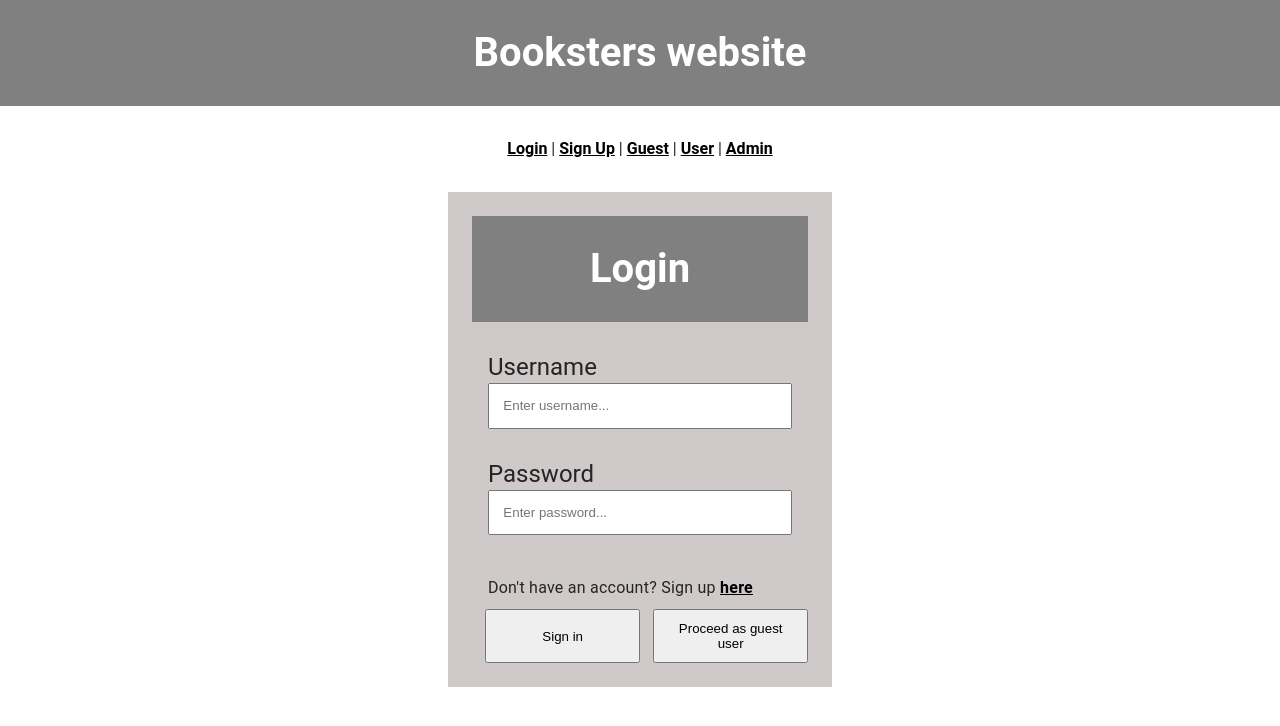
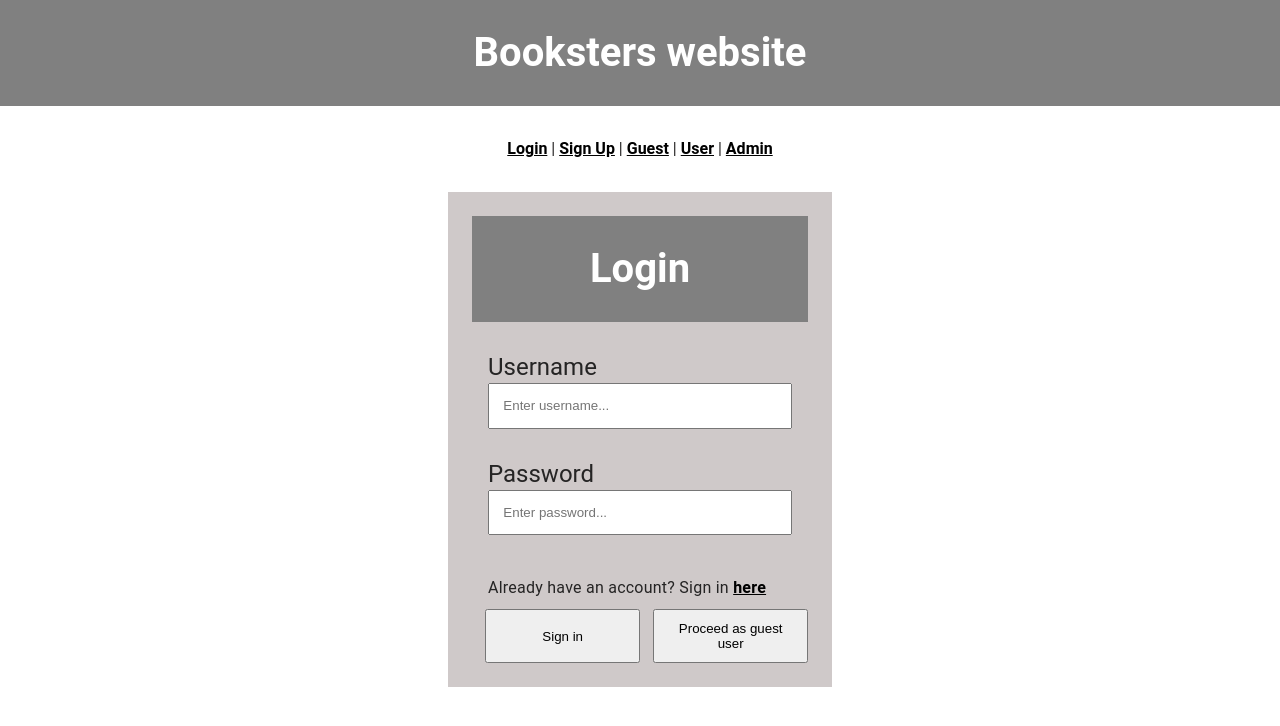
Before and after one commit to rodercode/frontend-auth-vue, a Vue app in the folder frontend/: page /login in a window 1280 px wide. Shown: the top 726 px of the page. Built offline with nearby package versions, Linux system fonts and the light colour scheme.

Commit message:
user baseForm component in login view

```diff
--- a/frontend/src/components/BaseForm.vue
+++ b/frontend/src/components/BaseForm.vue
@@ -27,7 +27,12 @@
       Already have an account? Sign in
       <router-link class="link" :to="{ name: 'login' }">here</router-link>
     </p>
-    <button class="btn">Sign up</button>
+    <div class="container-btns">
+      <button class="btn">Sign in</button>
+      <button @click="$router.push('/guest')" class="btn">
+        Proceed as guest user
+      </button>
+    </div>
   </form>
 </template>
 
@@ -39,7 +44,7 @@ export default defineComponent({
   components: { BaseInput },
   props: {
     header: String,
-    msg:String
+    msg: String,
   },
   data() {
     return {
--- a/frontend/src/views/LoginView.vue
+++ b/frontend/src/views/LoginView.vue
@@ -1,40 +1,6 @@
 <template>
-  <div class="container-login">
-    <form class="form-login" v-on:submit.prevent="handleButton">
-      <header class="form-header">
-        <h1>Login</h1>
-      </header>
-      <section class="section-input">
-        <label class="label-username">Username</label>
-        <BaseInput
-          textType="type"
-          placeholderValue="Enter username..."
-          v-model="consumer.username"
-        />      </section>
-
-      <section class="section-input">
-        <label class="label-password">Password</label>
-        <BaseInput
-          textType="password"
-          placeholderValue="Enter password..."
-          v-model="consumer.password"
-        />     </section>
-
-      <div class="container-error-msg" v-if="msg !== 'Successfully'">
-        <p class="error-msg">{{ msg }}</p>
-      </div>
-
-       <p class="info-link">
-        Don't have an account? Sign up
-        <router-link class="link" :to="{ name: 'register' }">here</router-link>
-      </p>
-      <div class="container-btns">
-        <button class="btn">Sign in</button>
-        <button @click="$router.push('/guest')" class="btn">
-          Proceed as guest user
-        </button>
-      </div>
-    </form>
+  <div class="container">
+    <BaseForm @sendUserDetails="loginUser" :header="header" :msg="msg" />
   </div>
 </template>
 
@@ -46,27 +12,28 @@ import { Consumer } from "../model/consumer";
 import authService from "@/service/authService";
 
 // Components
-import BaseInput from "@/components/BaseInput.vue";
+import BaseForm from "@/components/BaseForm.vue";
 
 export default defineComponent({
   name: "RegisterView",
-  components:{BaseInput},
+  components: { BaseForm },
   data() {
     return {
+      header: "Login",
       consumer: {} as Consumer,
       msg: ("" as string) || undefined,
     };
   },
   methods: {
-    handleButton() {
-      this.convertToLowerCase(this.consumer.username);
-      this.handlePromise();
+    loginUser(consumer:Consumer) {
+      this.convertToLowerCase(consumer.username);
+      this.handlePromise(consumer);
     },
-    async handlePromise() {
-      this.msg = await authService.login(this.consumer);
+    async handlePromise(consumer:Consumer) {
+      this.msg = await authService.login(consumer);
     },
     convertToLowerCase(username: string) {
-      this.consumer.username = username.toLowerCase();
+      username.toLowerCase();
     },
   },
   watch: {
@@ -80,46 +47,9 @@ export default defineComponent({
 </script>
 
 <style scoped>
-.container-login {
+.container {
   display: flex;
   justify-content: center;
   align-items: center;
 }
-
-.form-login {
-  background: rgb(207, 201, 201);
-  width: 30%;
-  padding: 1.5em;
-}
-.form-header {
-  margin-bottom: 2em;
-}
-
-.section-input {
-  margin: 0 1em 2em 1em;
-}
-.info-link {
-  margin: 0 0 0.5em 1em;
-}
-
-label {
-  text-align: left;
-  display: inline-block;
-  font-size: 24px;
-}
-
-.container-btns {
-  display: flex;
-}
-.btn {
-  width: 50%;
-  padding: 0.75em;
-  margin-left: 1em;
-}
-
-.error-msg {
-  color: black;
-  margin: 0 1em 2em 2em;
-  font-size: 20px;
-}
 </style>
--- a/frontend/src/views/RegisterView.vue
+++ b/frontend/src/views/RegisterView.vue
@@ -1,5 +1,5 @@
 <template>
-  <div class="container-register">
+  <div class="register">
     <BaseForm @sendUserDetails="registerUser" :header="header" :msg="msg" />
   </div>
 </template>
@@ -38,7 +38,7 @@ export default defineComponent({
 </script>
 
 <style scoped>
-.container-register {
+.register {
   display: flex;
   justify-content: center;
   align-items: center;
```
